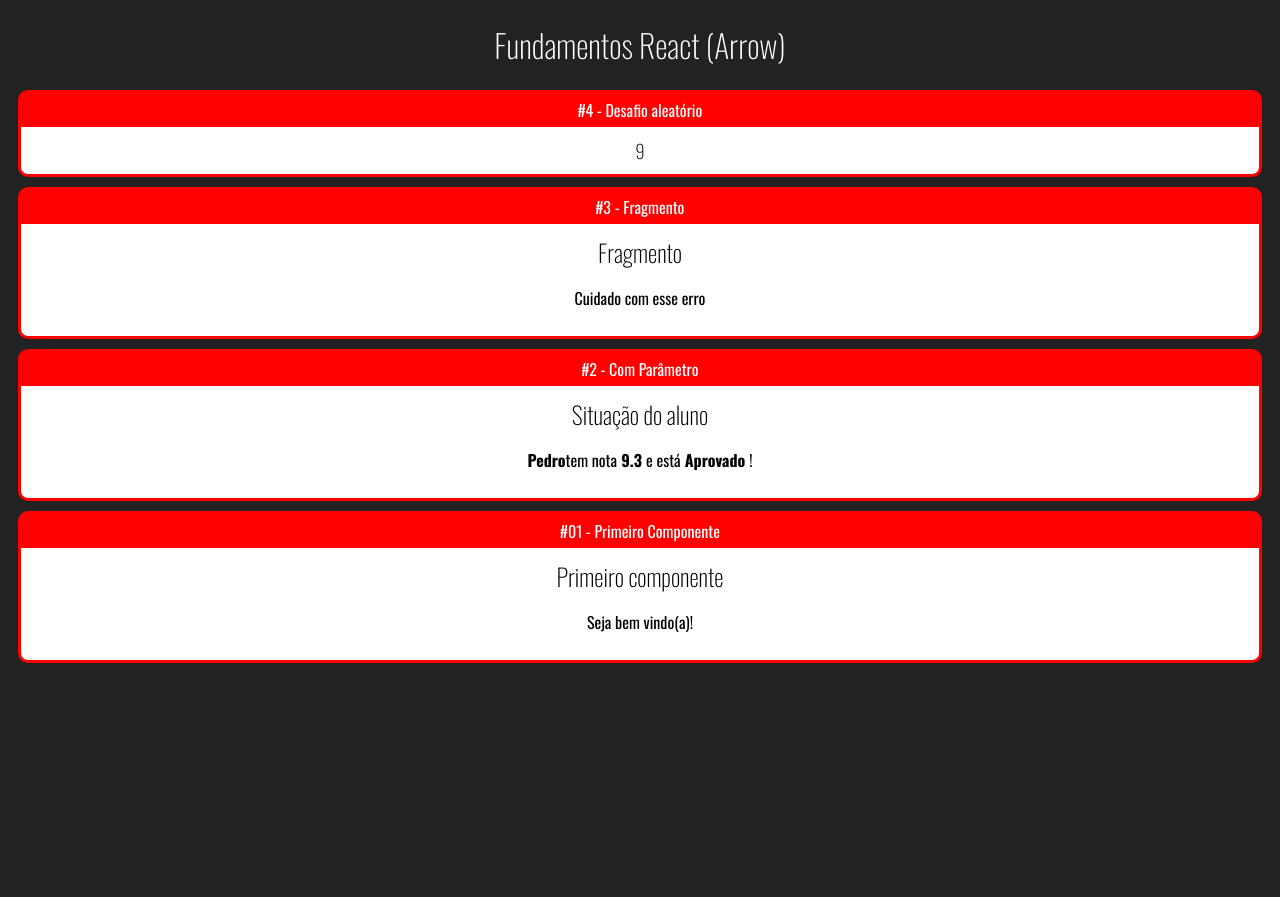
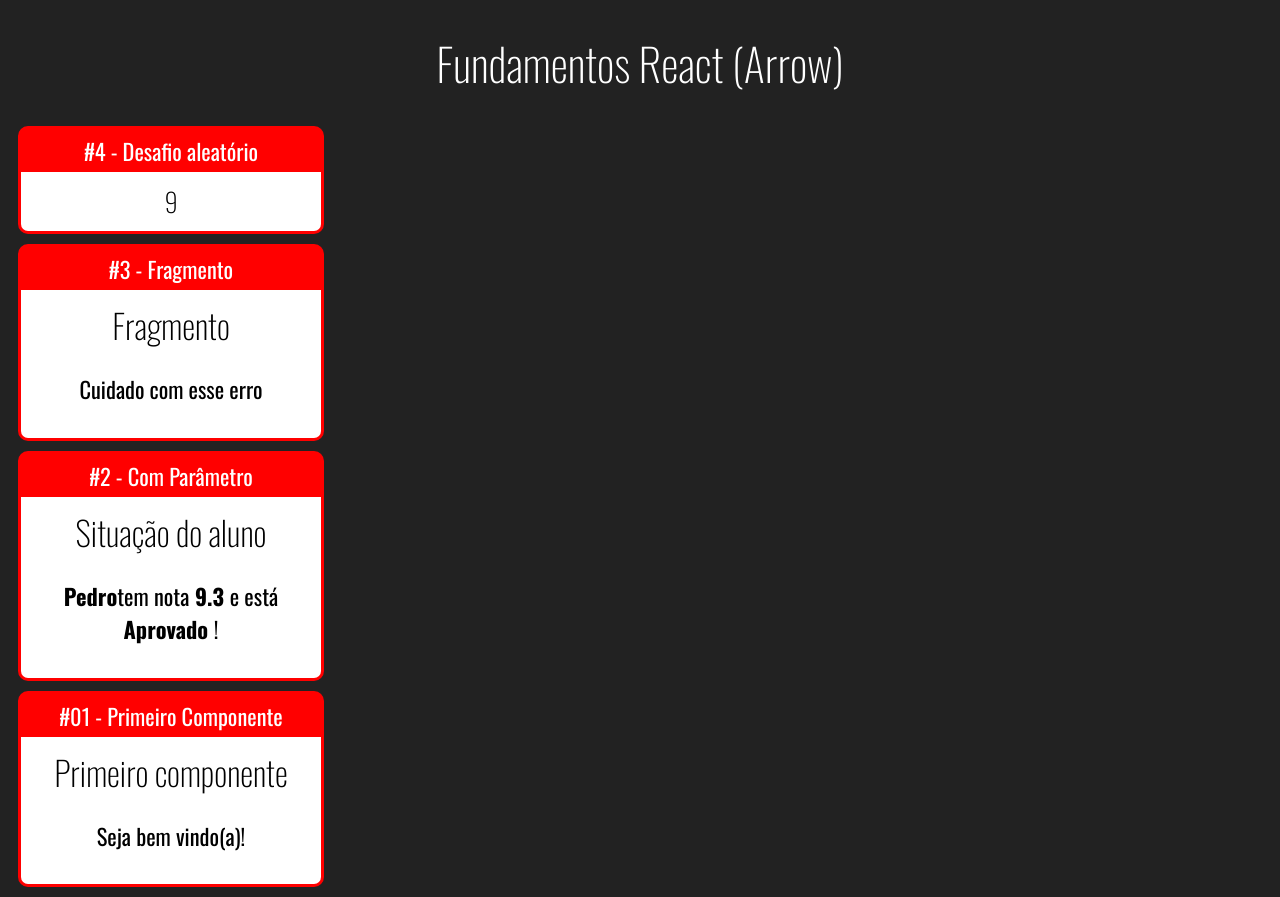
Before and after one commit to nathalia-alice/fundamentos-react, a React (Create React App) app: page / in a window 1280 px wide. Before the commit the page ends 800 px from the top, so only its background shows below. Built offline with nearby package versions, Linux system fonts and the light colour scheme.

Commit message:
Componente Card #02

```diff
--- /dev/null
+++ b/src/App.css
@@ -0,0 +1,5 @@
+.App .Cards{
+    display: flex;
+    justify-content: center;
+    flex-wrap: wrap;
+}
--- a/src/App.jsx
+++ b/src/App.jsx
@@ -1,3 +1,4 @@
+import './App.css'
 import React from 'react'
 
 import Card from './components/layout/Card'
@@ -10,6 +11,7 @@
     <div id="app">
         <h1>Fundamentos React (Arrow)</h1>
 
+        <div className="Cards">
             <Card titulo="#4 - Desafio aleatório">
                 <Aleatorio max={10} min={1} />
             </Card>
@@ -28,6 +30,6 @@
             <Card titulo="#01 - Primeiro Componente">
                 <Primeiro></Primeiro>
             </Card>
-
+        </div>
     </div>
 )
--- a/src/components/layout/Card.css
+++ b/src/components/layout/Card.css
@@ -4,6 +4,10 @@
     border-radius: 10px;
     overflow: hidden;
     margin: 10px;
+    display: flex;
+    flex-direction: column;
+    min-width: 300px;
+    max-width: 300px;
 }
 .Card .Title {
     padding: 5px 0px;
@@ -11,6 +15,7 @@
     justify-content: center;
 }
 .Card .Content{
+    flex-grow: 1;
     background-color: #fff;
     Color: #000;
     padding: 10px;
--- a/src/index.css
+++ b/src/index.css
@@ -3,6 +3,7 @@
     background-color: #222;
     color: #fff;
     text-align: center;
+    font-size: 1.4rem;
 }
 
 h1, h2, h3{
```
Lines whose indentation alone changed are shown as unchanged.
